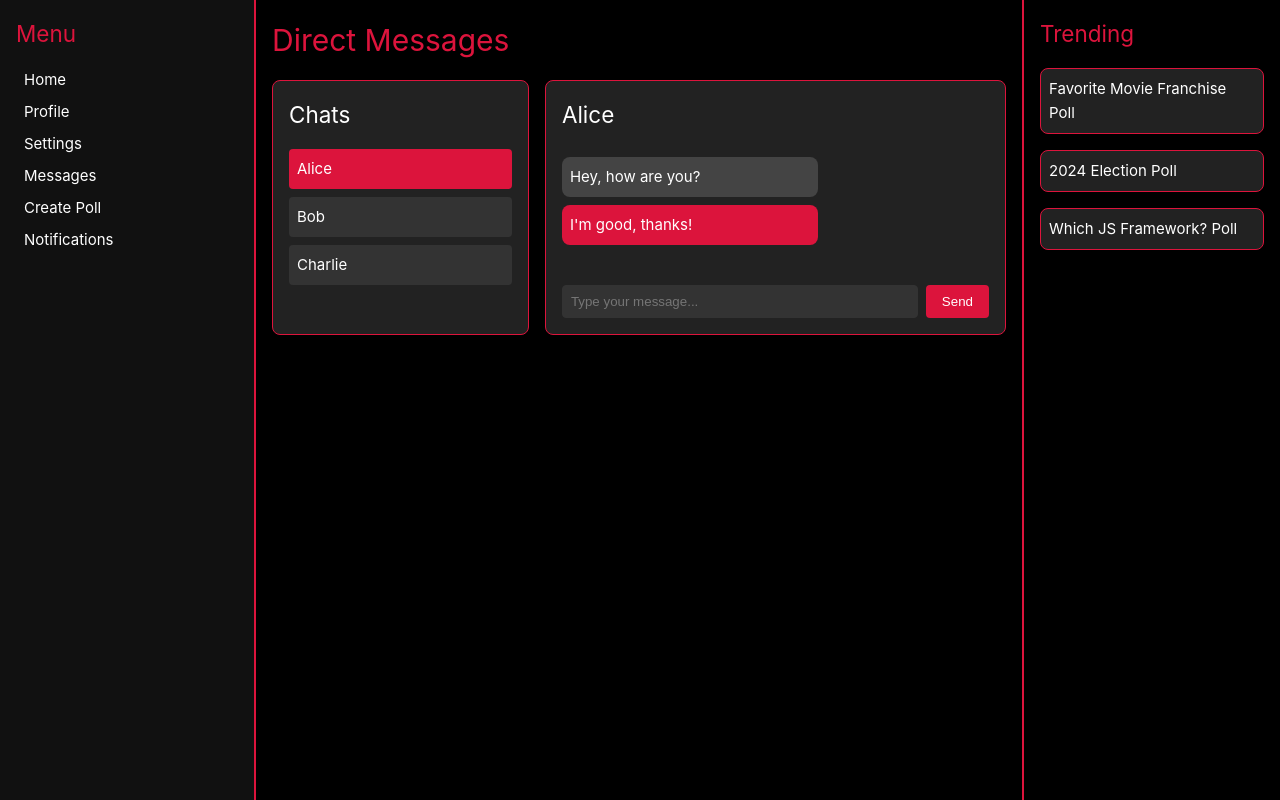
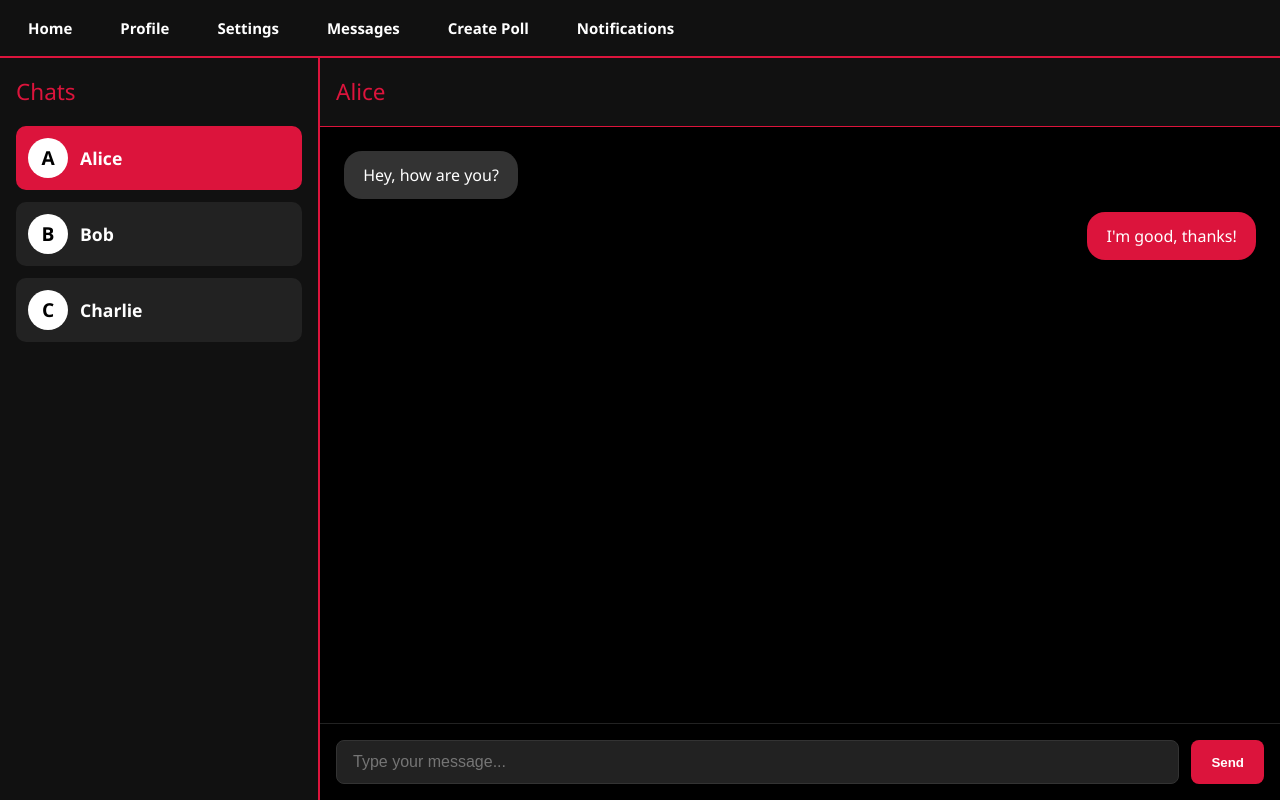
Before and after one commit to vednat123/flow, a Vue app in the folder flow/: page /messages in a window 1280 px wide. Built offline with nearby package versions, Linux system fonts and the light colour scheme.

Commit message:
Messages Layout Enhancement

```diff
--- a/flow/src/views/MessagesView.vue
+++ b/flow/src/views/MessagesView.vue
@@ -1,9 +1,7 @@
-<!-- src/views/Messages.vue -->
 <template>
-    <div class="messages-container">
-      <!-- Left Nav (20%) -->
-      <aside class="left-nav">
-        <h2>Menu</h2>
+  <div class="messages-wrapper">
+    <!-- Top Navigation Bar -->
+    <nav class="top-nav">
       <ul>
         <li><router-link to="/home">Home</router-link></li>
         <li><router-link to="/profile">Profile</router-link></li>
@@ -12,15 +10,12 @@
         <li><router-link to="/create-poll">Create Poll</router-link></li>
         <li><router-link to="/notifications">Notifications</router-link></li>
       </ul>
-      </aside>
+    </nav>
 
-      <!-- Center (60%): Direct Messages area -->
-      <main class="main-content">
-        <h1>Direct Messages</h1>
-
-        <div class="chat-container">
-          <!-- Chat list on the left side of the center content -->
-          <div class="chat-list">
+    <!-- Chat Layout -->
+    <div class="chat-layout">
+      <!-- Sidebar Chat List -->
+      <aside class="chat-sidebar">
         <h2>Chats</h2>
         <ul>
           <li
@@ -29,24 +24,29 @@
             :class="{ active: activeChatIndex === index }"
             @click="setActiveChat(index)"
           >
-                {{ chat.name }}
+            <div class="chat-avatar">{{ chat.name.charAt(0) }}</div>
+            <span class="chat-name">{{ chat.name }}</span>
           </li>
         </ul>
-          </div>
+      </aside>
 
-          <!-- Chat messages on the right side of the center content -->
-          <div class="chat-messages" v-if="activeChat">
+      <!-- Chat Area -->
+      <main class="chat-main" v-if="activeChat">
+        <header class="chat-header">
           <h2>{{ activeChat.name }}</h2>
-            <div class="messages-list">
+        </header>
+
+        <div class="messages-scroll">
           <div
-                v-for="(msg, msgIndex) in activeChat.messages"
-                :key="msgIndex"
-                :class="['message', msg.type]"
+            v-for="(msg, index) in activeChat.messages"
+            :key="index"
+            :class="['message-bubble', msg.type]"
           >
             {{ msg.text }}
           </div>
         </div>
-            <div class="message-input">
+
+        <div class="chat-input-area">
           <input
             v-model="newMessage"
             type="text"
@@ -55,21 +55,8 @@
           />
           <button @click="sendMessage">Send</button>
         </div>
+      </main>
     </div>
-        </div>
-      </main>
-
-      <!-- Right (20%): Trending Polls or Topics -->
-      <aside class="right-trending">
-        <h2>Trending</h2>
-        <div
-          class="trend-item"
-          v-for="(trend, tIndex) in trending"
-          :key="tIndex"
-        >
-          {{ trend }}
-        </div>
-      </aside>
   </div>
 </template>
 
@@ -88,24 +75,15 @@
         },
         {
           name: 'Bob',
-            messages: [
-              { text: 'Check out this new poll!', type: 'received' },
-            ],
+          messages: [{ text: 'Check out this new poll!', type: 'received' }],
         },
         {
           name: 'Charlie',
-            messages: [
-              { text: 'Long time no see!', type: 'received' },
-            ],
+          messages: [{ text: 'Long time no see!', type: 'received' }],
         },
       ],
       activeChatIndex: 0,
       newMessage: '',
-        trending: [
-          'Favorite Movie Franchise Poll',
-          '2024 Election Poll',
-          'Which JS Framework? Poll',
-        ],
     }
   },
   computed: {
@@ -131,165 +109,175 @@
 </script>
 
 <style scoped>
-  /* Root container: 3 columns (20/60/20) */
-  .messages-container {
+.messages-wrapper {
+  min-height: 100vh;
   display: flex;
-    min-height: 100vh;
-    background-color: #000; /* black background */
+  flex-direction: column;
+  background-color: #000;
+  color: white;
+  font-family: 'Segoe UI', sans-serif;
+}
+
+/* Top Nav Bar */
+.top-nav {
+  width: 100%;
+  background-color: #111;
+  padding: 1rem;
+  border-bottom: 2px solid crimson;
+}
+.top-nav ul {
+  display: flex;
+  gap: 1.5rem;
+  list-style: none;
+  margin: 0;
+  padding: 0;
+}
+.top-nav li a {
+  color: white;
+  text-decoration: none;
+  font-weight: bold;
+  padding: 0.4rem 0.75rem;
+  border-radius: 6px;
+  transition: background 0.3s;
+}
+.top-nav li a:hover {
+  background-color: crimson;
+}
+
+/* Chat layout */
+.chat-layout {
+  flex-grow: 1;
+  display: flex;
+  overflow: hidden;
+}
+
+/* Sidebar */
+.chat-sidebar {
+  width: 25%;
+  background-color: #111;
+  padding: 1rem;
+  border-right: 2px solid crimson;
+  box-sizing: border-box;
+  overflow-y: auto;
+}
+.chat-sidebar h2 {
+  color: crimson;
+  margin-bottom: 1rem;
+}
+.chat-sidebar ul {
+  list-style: none;
+  padding: 0;
+}
+.chat-sidebar li {
+  display: flex;
+  align-items: center;
+  padding: 0.75rem;
+  margin-bottom: 0.75rem;
+  border-radius: 10px;
+  cursor: pointer;
+  background-color: #222;
+  transition: background 0.3s;
+}
+.chat-sidebar li:hover {
+  background-color: #333;
+}
+.chat-sidebar li.active {
+  background-color: crimson;
+}
+.chat-avatar {
+  width: 40px;
+  height: 40px;
+  background-color: #888;
+  border-radius: 50%;
+  display: flex;
+  align-items: center;
+  justify-content: center;
+  font-weight: bold;
+  color: #000;
+  margin-right: 0.75rem;
+  font-size: 1.2rem;
+  background: #fff;
+}
+.chat-name {
+  font-size: 1.1rem;
+  font-weight: bold;
   color: white;
 }
 
-  /* Left column (20%) */
-  .left-nav {
-    width: 20%;
-    background-color: #111; /* slightly lighter black */
+/* Main Chat Area */
+.chat-main {
+  flex: 1;
+  display: flex;
+  flex-direction: column;
+  background-color: #000;
+}
+
+/* Header */
+.chat-header {
   padding: 1rem;
-    box-sizing: border-box;
-    border-right: 2px solid crimson;
+  border-bottom: 1px solid crimson;
+  background-color: #111;
 }
-  .left-nav h2 {
-    margin-bottom: 1rem;
+.chat-header h2 {
+  margin: 0;
   color: crimson;
 }
-  .left-nav ul {
-    list-style: none;
-    padding: 0;
+
+/* Messages */
+.messages-scroll {
+  flex-grow: 1;
+  padding: 1.5rem;
+  overflow-y: auto;
+  display: flex;
+  flex-direction: column;
+  gap: 0.8rem;
 }
-  .left-nav li {
-    margin: 0.5rem 0;
+.message-bubble {
+  max-width: 70%;
+  padding: 0.8rem 1.2rem;
+  border-radius: 18px;
+  font-size: 1rem;
+  line-height: 1.4;
+  word-wrap: break-word;
 }
-  .left-nav a {
+.message-bubble.sent {
+  background-color: crimson;
   color: white;
-    text-decoration: none;
-    padding: 0.25rem 0.5rem;
-    border-radius: 4px;
+  align-self: flex-end;
+}
+.message-bubble.received {
+  background-color: #333;
+  color: white;
+  align-self: flex-start;
+}
+
+/* Input Area */
+.chat-input-area {
+  padding: 1rem;
+  border-top: 1px solid #222;
+  display: flex;
+  gap: 0.75rem;
+}
+.chat-input-area input {
+  flex: 1;
+  padding: 0.75rem 1rem;
+  border-radius: 8px;
+  border: 1px solid #333;
+  background-color: #222;
+  color: white;
+  font-size: 1rem;
+}
+.chat-input-area button {
+  background-color: crimson;
+  color: white;
+  border: none;
+  padding: 0.75rem 1.25rem;
+  border-radius: 8px;
+  cursor: pointer;
+  font-weight: bold;
   transition: background 0.3s;
 }
-  .left-nav a:hover {
-    background-color: crimson;
-  }
-
-  /* Center (60%) */
-  .main-content {
-    width: 60%;
-    padding: 1rem;
-    box-sizing: border-box;
-    border-right: 2px solid crimson;
-  }
-  .main-content h1 {
-    color: crimson;
-    margin-bottom: 1rem;
-  }
-
-  /* Chat container with two sections: chat list and messages */
-  .chat-container {
-    display: flex;
-    gap: 1rem;
-  }
-  .chat-list {
-    width: 35%;
-    background-color: #222;
-    border: 1px solid crimson;
-    border-radius: 8px;
-    padding: 1rem;
-  }
-  .chat-list h2 {
-    margin-bottom: 1rem;
-  }
-  .chat-list ul {
-    list-style: none;
-    padding: 0;
-  }
-  .chat-list li {
-    padding: 0.5rem;
-    margin-bottom: 0.5rem;
-    cursor: pointer;
-    transition: background 0.2s;
-    background-color: #333;
-    border-radius: 4px;
-  }
-  .chat-list li:hover {
-    background-color: #444;
-  }
-  .chat-list li.active {
-    background-color: crimson;
-  }
-
-  .chat-messages {
-    flex: 1;
-    background-color: #222;
-    border: 1px solid crimson;
-    border-radius: 8px;
-    display: flex;
-    flex-direction: column;
-  }
-  .chat-messages h2 {
-    margin: 1rem;
-    color: #fff;
-  }
-  .messages-list {
-    flex-grow: 1;
-    padding: 0 1rem 1rem;
-    overflow-y: auto;
-  }
-  .message {
-    margin: 0.5rem 0;
-    padding: 0.5rem;
-    border-radius: 8px;
-    max-width: 60%;
-    word-wrap: break-word;
-  }
-  .message.received {
-    background-color: #444;
-    align-self: flex-start;
-  }
-  .message.sent {
-    background-color: crimson;
-    color: #fff;
-    align-self: flex-end;
-  }
-  .message-input {
-    display: flex;
-    gap: 0.5rem;
-    padding: 1rem;
-  }
-  .message-input input {
-    flex: 1;
-    padding: 0.5rem;
-    border-radius: 4px;
-    border: 1px solid #333;
-    background: #333;
-    color: #fff;
-  }
-  .message-input button {
-    background-color: crimson;
-    color: #fff;
-    border: none;
-    border-radius: 4px;
-    padding: 0.5rem 1rem;
-    cursor: pointer;
-    transition: background 0.2s;
-  }
-  .message-input button:hover {
+.chat-input-area button:hover {
   background-color: #ff5f7a;
 }
-
-  /* Right column (20%) */
-  .right-trending {
-    width: 20%;
-    padding: 1rem;
-    box-sizing: border-box;
-  }
-  .right-trending h2 {
-    color: crimson;
-    margin-bottom: 1rem;
-  }
-  .trend-item {
-    background-color: #222;
-    margin-bottom: 1rem;
-    padding: 0.5rem;
-    border-radius: 8px;
-    border: 1px solid crimson;
-    color: #fff;
-  }
 </style>
```
Lines whose indentation alone changed are shown as unchanged.
